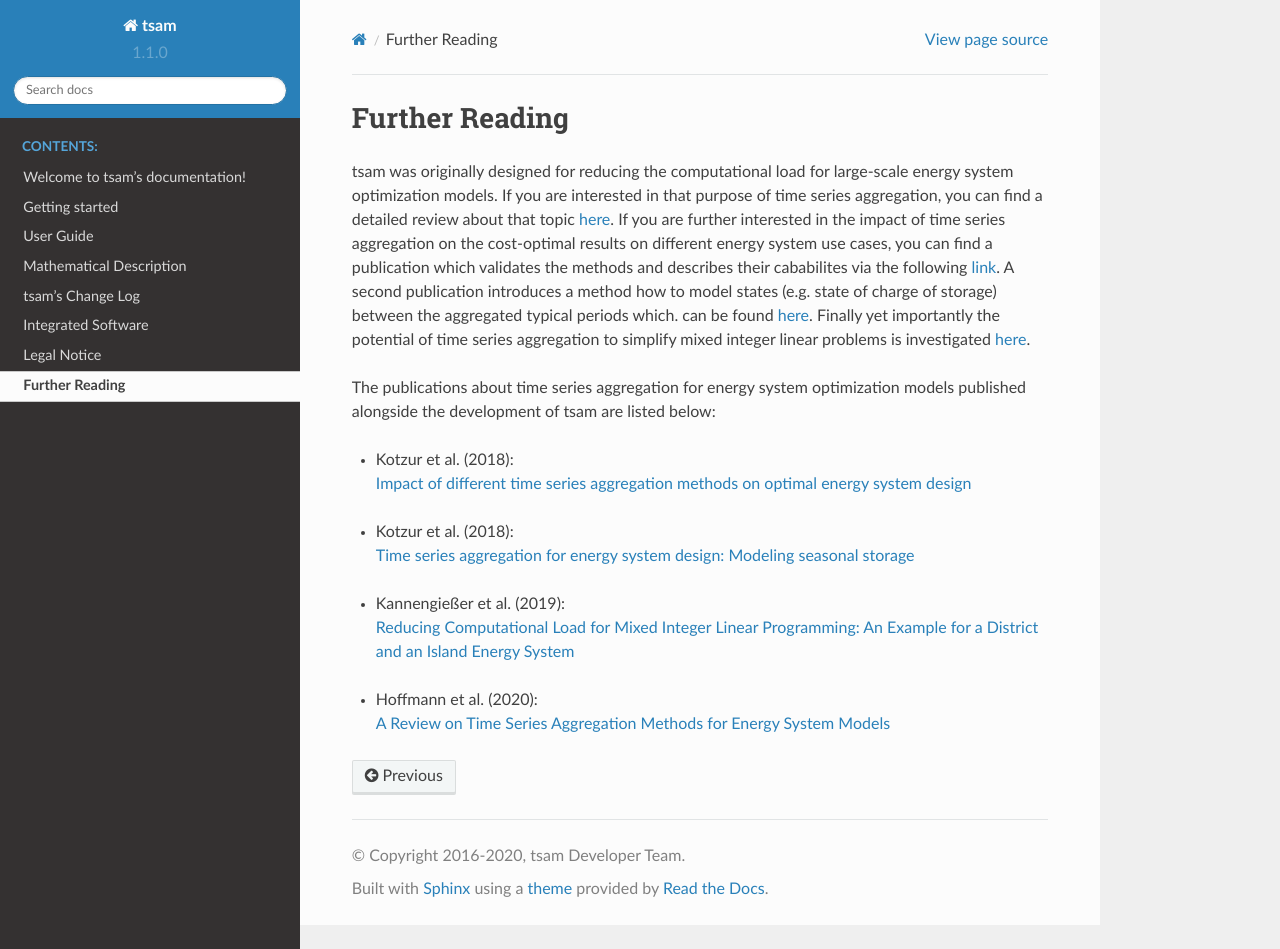
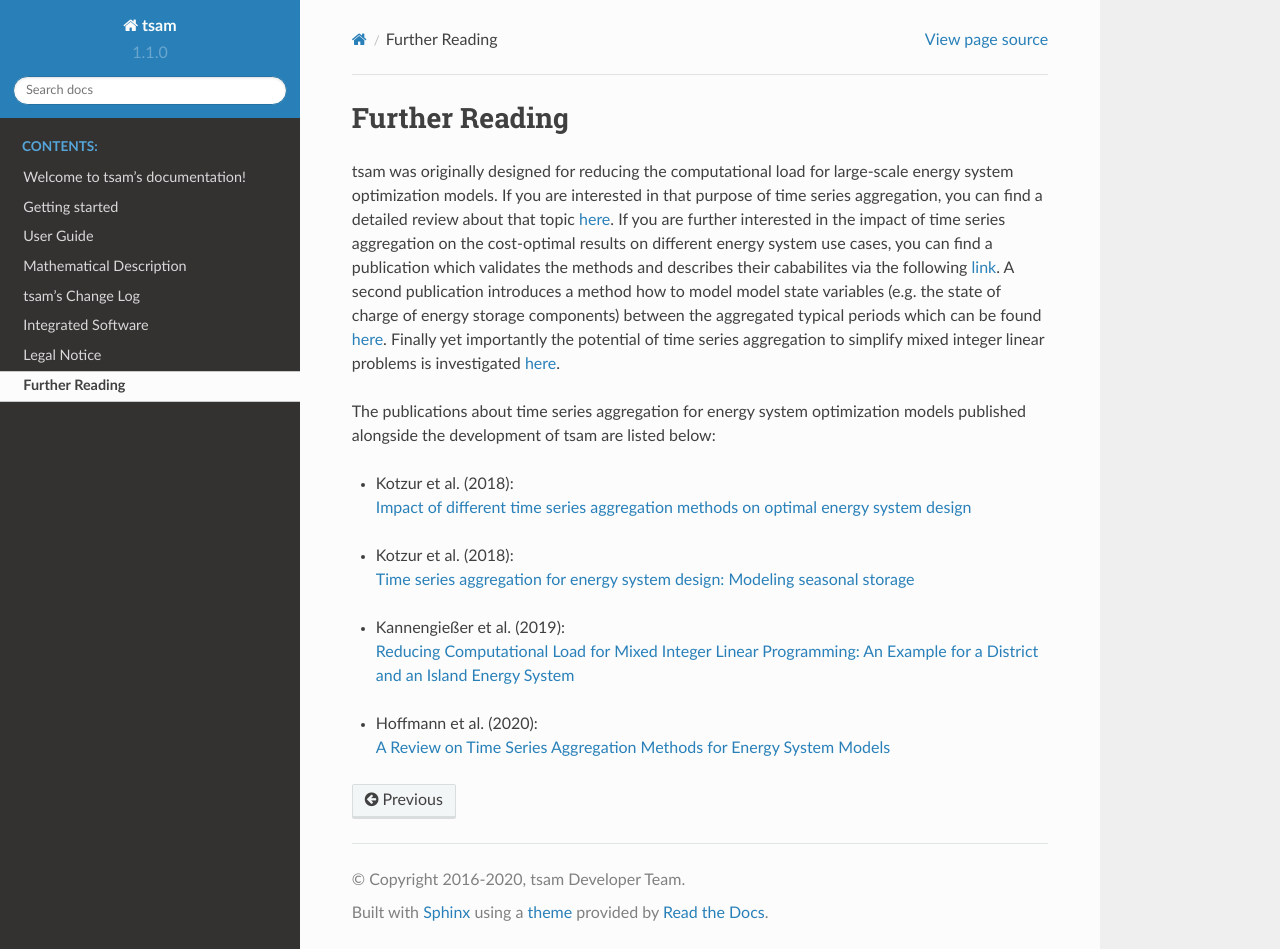
Before and after one commit to FZJ-IEK3-VSA/tsam, a Sphinx documentation site: the page built from docs/source/furtherReadingDoc.rst, in a window 1280 px wide and 949 px high. Built offline with Sphinx 7.4.7 and the Read the Docs theme 2.0.0, drawn with Linux system fonts in a browser that asks for light colours; formulas are drawn with MathJax 3.

Commit message:
Readme adapted and further reading in docs

```diff
--- a/docs/source/furtherReadingDoc.rst
+++ b/docs/source/furtherReadingDoc.rst
@@ -9,8 +9,8 @@
 If you are further interested in the impact of time series aggregation on the cost-optimal results on different energy system use cases,
 you can find a publication which validates the methods and describes their cababilites via the following `link
 <https://www.sciencedirect.com/science/article/abs/pii/S0960148117309783>`_.
-A second publication introduces a method how to model states (e.g. state of charge of storage) between the aggregated typical periods which.
-can be found `here <https://www.sciencedirect.com/science/article/pii/S0306261918300242>`_.
+A second publication introduces a method how to model model state variables (e.g. the state of charge of energy storage components) between the
+aggregated typical periods which can be found `here <https://www.sciencedirect.com/science/article/pii/S0306261918300242>`_.
 Finally yet importantly the potential of time series aggregation to simplify mixed integer linear problems is investigated `here
 <https://www.mdpi.com/1996-1073/12/14/2825>`_.
 
```
Also changed, not shown: README.md (+17 -3 lines).
